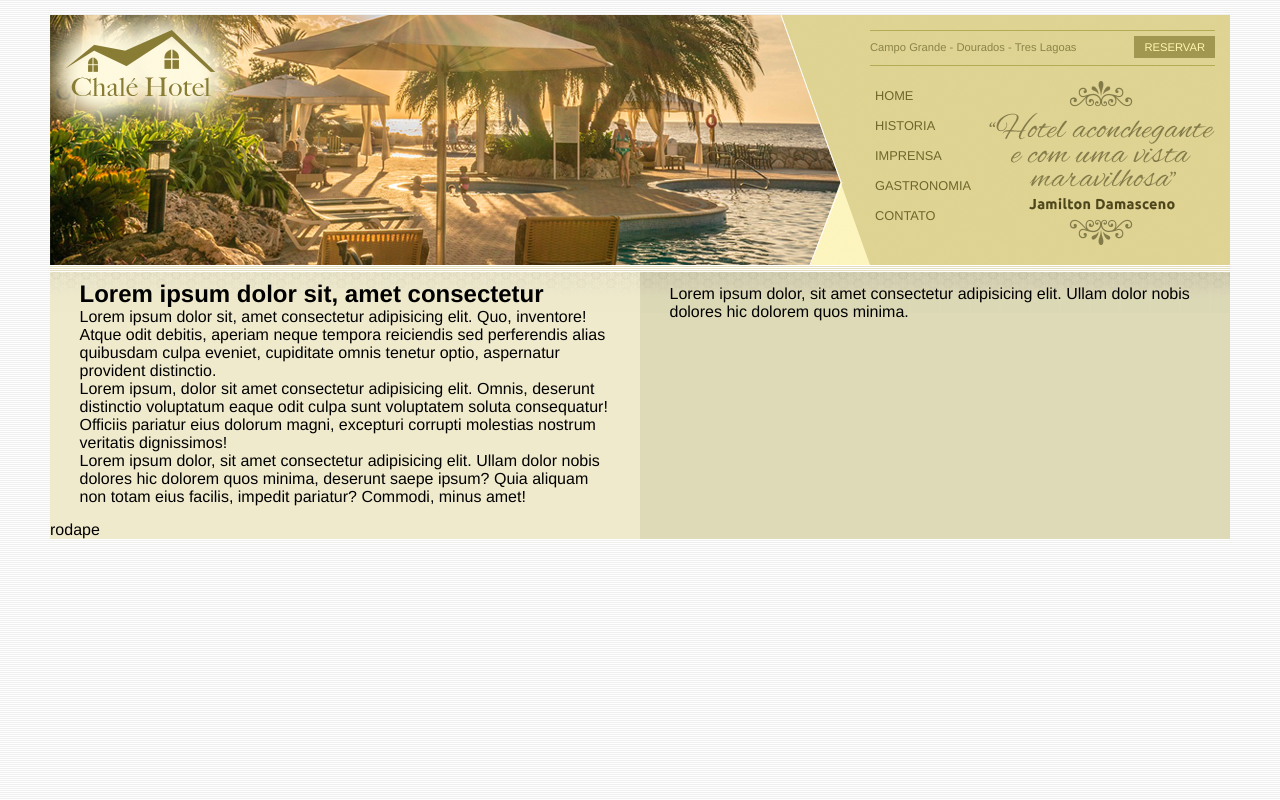
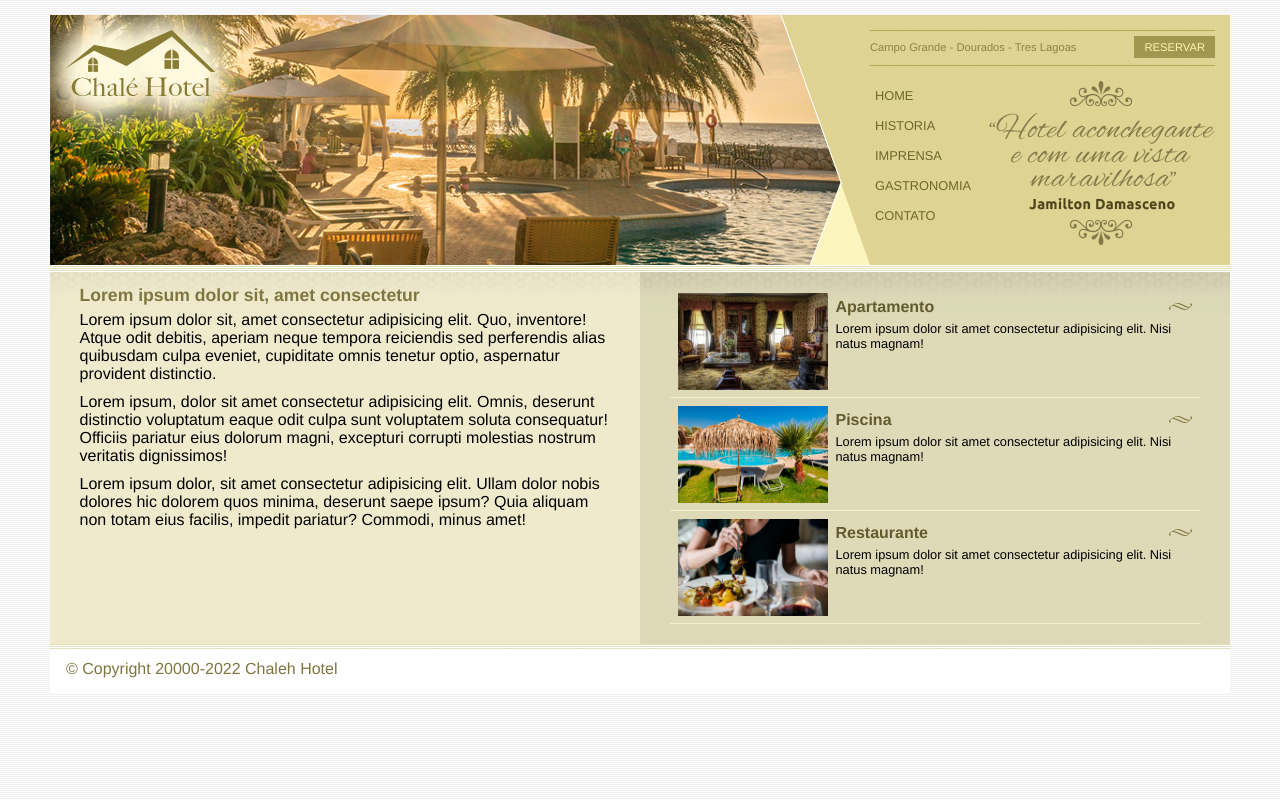
Before and after one commit to alvjeff/Projeto_Chale_hotel, a plain HTML site: page index.html in a window 1280 px wide. Drawn offline with Linux system fonts and the light colour scheme.

Commit message:
termino do projeto

```diff
--- a/css/estilo.css
+++ b/css/estilo.css
@@ -144,6 +144,51 @@ ul#navegacao a:hover{
 
 #rodape{
     clear: both;/*obs7*/
+    padding: 16px;
+    background: #fff url(/imagens/bg-rodape.png) repeat-x top;
+    color: #7d7640;
+}
+
+/*Formatacoes de textos - parte IV*/
+h2{
+    color: #7d7640;
+    font-size: 1.1em;
+    padding: 5px 0;
+}
+
+p{
+    font-size: 1em;
+    margin-bottom: 10px;
+}
+
+/*Formatacoes da area lateral - parte IV*/
+#beneficios li{
+    padding: 8px;
+    border-bottom: 1px solid #f3efcb;
+    height: 6em;
+}
+
+#beneficios li a img{
+    float: left;
+    margin-right: 8px;
+}
+
+#beneficios li a p{
+    font-size: 0.8em;
+    color: #000;
+
+}
+
+#beneficios li a h3{
+    font-size: 1em;
+    color: #615b2d;
+    padding: 5px 0;
+    background: url(/imagens/ornamento.png) no-repeat center right;
+}
+
+#beneficios li:hover{
+    background: #f6f3d6;
+    cursor: pointer;
 }
 
 
--- a/index.html
+++ b/index.html
@@ -60,18 +60,61 @@
                     Lorem ipsum dolor, sit amet consectetur adipisicing elit. Ullam dolor nobis dolores hic dolorem quos minima, deserunt saepe ipsum? Quia aliquam non totam eius facilis, impedit pariatur? Commodi, minus amet!
                 </p>
             </div>
-        </div>
+        </div> <!--fim de area-principal-->
 
         <div id="area-lateral">
             <div class="conteudo">
-                <p>
-                    Lorem ipsum dolor, sit amet consectetur adipisicing elit. Ullam dolor nobis dolores hic dolorem quos minima.
-                </p>
+                <ul id="beneficios">
+                    <li>
+                        <a href="">
+
+                            <img src="/imagens/apartamento.jpg" alt="" width="150">
+
+                            <h3>Apartamento</h3>
+
+                            <p>
+                                Lorem ipsum dolor sit amet consectetur adipisicing elit. Nisi natus magnam!
+                            </p>
+
+                        </a>
+                    </li>
+
+                    <li>
+                        <a href="">
+
+                            <img src="/imagens/piscina.jpg" alt="" width="150">
+
+                            <h3>Piscina</h3>
+
+                            <p>
+                                Lorem ipsum dolor sit amet consectetur adipisicing elit. Nisi natus magnam!
+                            </p>
+
+                        </a>
+                    </li>
+
+                    <li>
+                        <a href="">
+
+                            <img src="/imagens/restaurante.jpg" alt="" width="150">
+
+                            <h3>Restaurante</h3>
+
+                            <p>
+                                Lorem ipsum dolor sit amet consectetur adipisicing elit. Nisi natus magnam!
+                            </p>
+
+                        </a>
+                    </li>
+
+                </ul>
             </div>
-        </div>
+        </div><!--fim de area-lateral-->
 
         <div id="rodape">
-            rodape
+            <span>
+                &copy; Copyright 20000-2022 Chaleh Hotel
+            </span>
         </div>
     </div> <!--fim de container-->
 </body>
```
